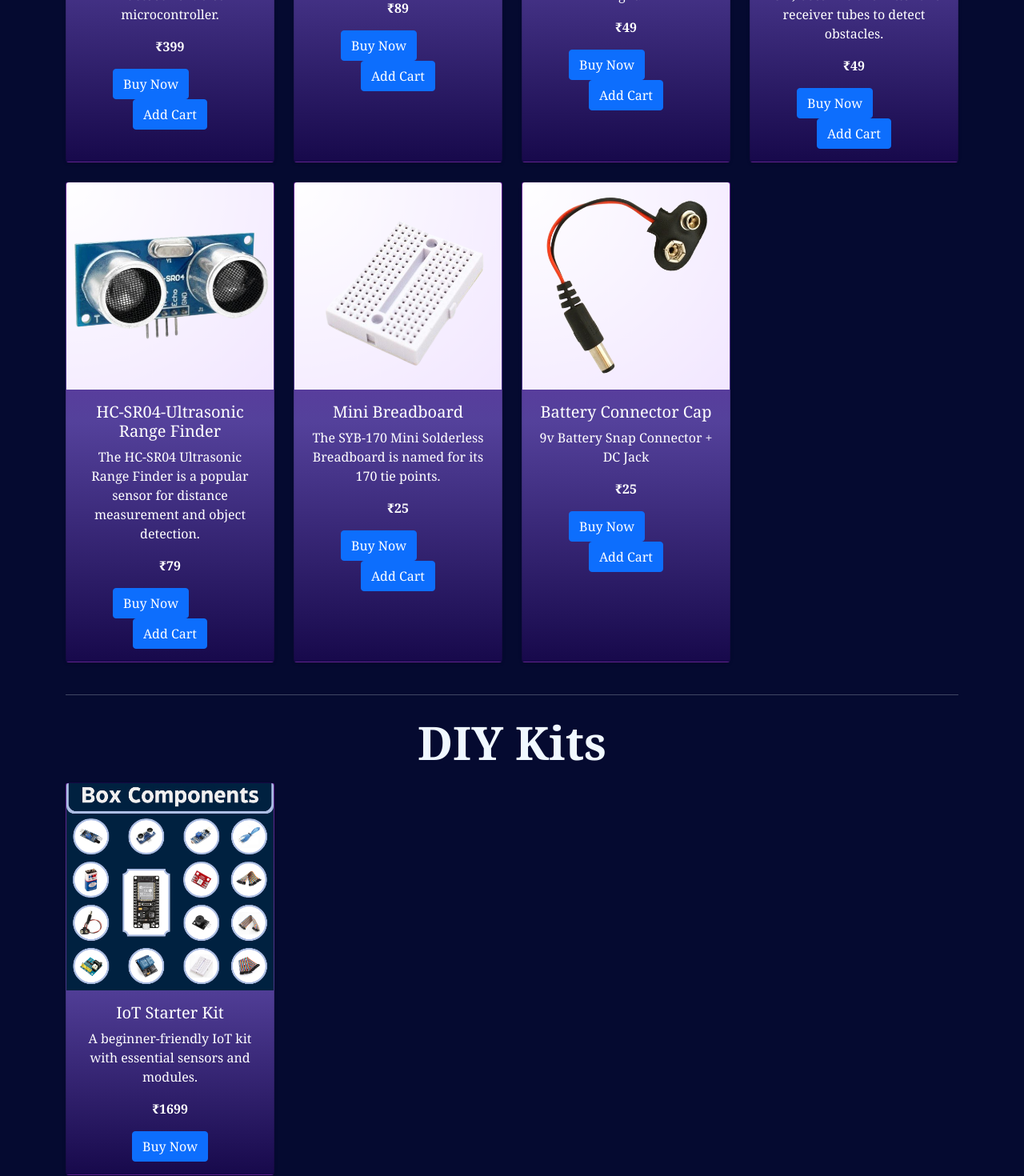
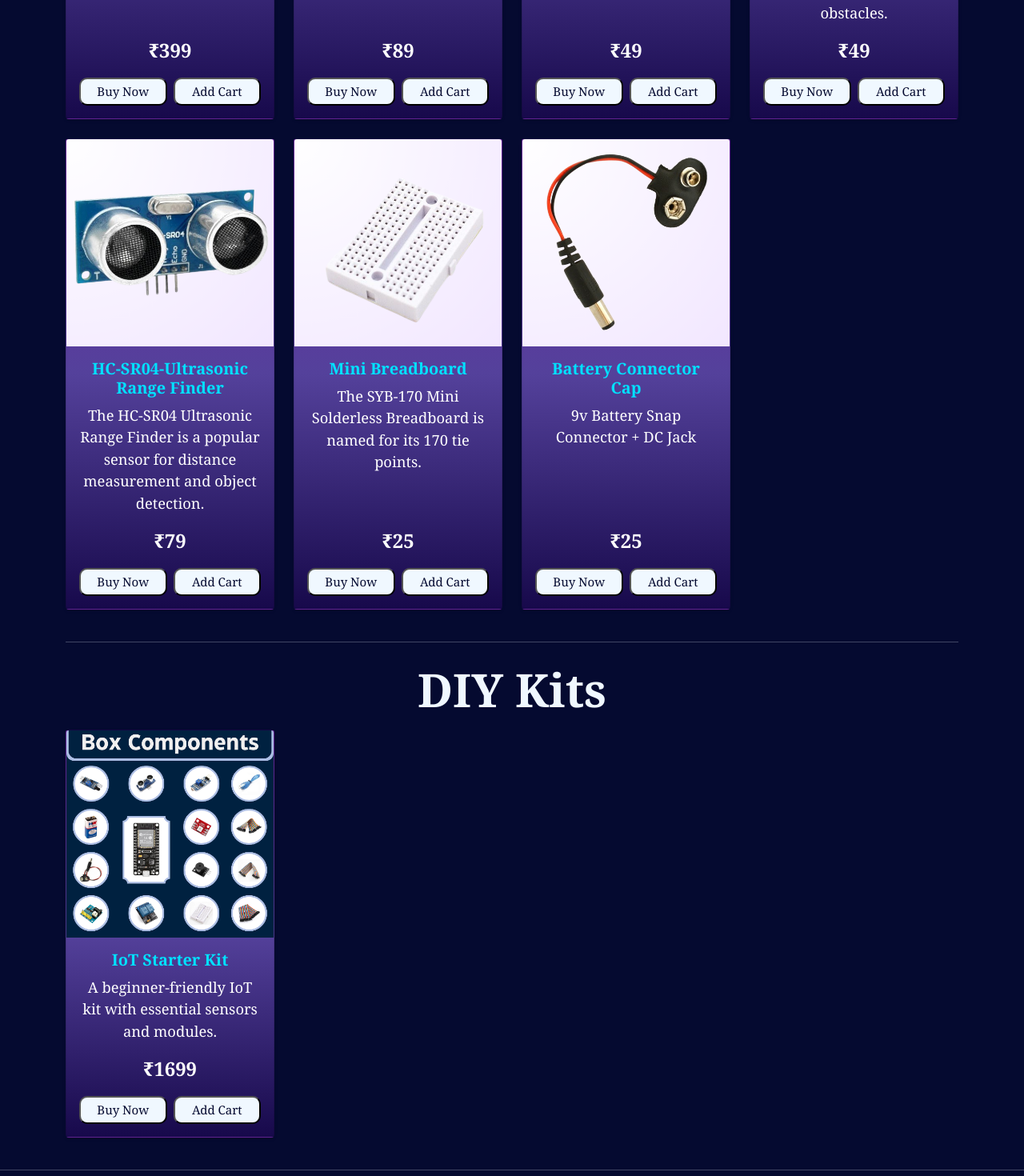
Before and after one commit to GenZonix-Lab/Genzonix, a React (Vite) app: page /products in a window 1280 px wide. Shown: the part 560-2030 px from the top of the page at 80% size. Built offline with nearby package versions, Linux system fonts and the light colour scheme; no server answers; what aws-amplify would draw is missing.

Commit message:
User UI-Change

```diff
--- a/src/App.css
+++ b/src/App.css
@@ -269,7 +269,7 @@
 
 
 .userprofile{
-  box-shadow: 0px 0px 20px #549acf;
+  box-shadow: 0px 0px 10px #549acf;
   border: 2px solid #549acf;
   padding: 20px;
   border-radius: 30px;
@@ -347,3 +347,22 @@
   box-shadow: 0px 0px 4px #cae8ff;;
   transition:300ms all ease-in-out;
 }
+
+.card-product .card-body button{
+ font-size: calc(1 * (0.6vh + 0.8vw));
+ width: 100%;
+}
+
+.card-product .card-body .card-text{
+  font-size: calc(1.1 * (0.8vh + 0.8vw));
+  width: 100%;
+  align-items: end;
+  display: flex;
+ }
+
+ .card-product .card-body .card-title{
+  font-size: calc(1.2 * (0.8vh + 0.8vw));
+  font-weight: bolder;
+  color: #00e1ff;
+  width: 100%;
+  }
--- /dev/null
+++ b/src/application/Auth.css
@@ -0,0 +1,53 @@
+[data-amplify-authenticator] [data-amplify-router] {
+    background-color: transparent;
+    box-shadow: 0px 0px 10px #549acf;
+    border: 0px solid #549acf;
+    padding: 0px 25px;
+    border-radius: 30px;
+    color: #f0f8ff;
+}
+.amplify-tabs__item{
+    color: #f0f8ff;
+    border: 0;
+    background-color: transparent;
+    padding: 10px 20px;
+    font-weight: 400;
+    text-align: center;
+    cursor: pointer;
+    border-radius: 10px 10px 0px 0px;
+    transition: all 0.2s ease-in-out;
+    box-shadow: none;
+}
+.amplify-tabs__item:hover {
+    color: #549acf;
+    border-color: var(--amplify-components-tabs-item-active-border-color);
+}
+.amplify-select{
+    background-color: #cae8ff;
+}
+.amplify-tabs__item--active {
+    color: #f0f8ff;
+    border-color: var(--amplify-components-tabs-item-active-border-color);
+    box-shadow: 0px 2px 2px #549acf;
+    transition-property: none;
+    border-radius: 0px 0px 10px 10px;
+  }
+  .amplify-label {
+    color: #f0f8ff;
+  }
+  .amplify-input {
+    color: #f0f8ff;
+  }
+.amplify-button{
+    background-color: transparent;
+    color: #f0f8ff;
+}
+.amplify-button--primary{
+    background-color: #549acf;
+}
+.amplify-button--link{
+    color:#96bbd7;
+}
+.amplify-tabs__list {
+    border-color: transparent;
+}
--- a/src/application/Auth.jsx
+++ b/src/application/Auth.jsx
@@ -5,6 +5,7 @@
 import '@aws-amplify/ui-react/styles.css';
 import UserDetails from './UserDetails';
 import ProfileUpdate from './ProfileUpdate';
+import './Auth.css';
 
 Amplify.configure(outputs);
 
@@ -12,7 +13,7 @@
 const Auth = () => {
   return (
     <>
-    <div className="container">
+    <div className="container p-4">
       <Authenticator signUpAttributes={['name', 'email', 'phone_number']}>
       {({ signOut, user }) => <UserDetails user={user} signOut={signOut} />}
       </Authenticator>
--- a/src/application/Products.jsx
+++ b/src/application/Products.jsx
@@ -6,14 +6,16 @@
       name: "ESP32 Module with micro-USB cable",
       description: "A powerful Wi-Fi and Bluetooth-enabled microcontroller.",
       price: "₹399",
+      key:"GZXMCESP32",
       image: "/images/ESP32_with_cable.png",
-      checked: true
+      checked: false
     },
     {
       id: 2,
       name: "Relay Module",
       description: "5V Dual Channel Relay Module with Optocoupler.",
       price: "₹89",
+      key:"GZXMODRE",
       image: "/images/5V Dual Channel Relay Module with Optocoupler.png",
       checked: true
     },
@@ -22,6 +24,7 @@
       name: "LDR sensor",
       description: "The Digital LDR Module is used to detect the presence of light.",
       price: "₹49",
+      KEY:"GZXSLDR",
       image: "/images/LDR Sensor.png",
       checked: true
     },
@@ -30,6 +33,7 @@
       name: "IR Sensor Module",
       description: "Infrared Obstacle Avoidance IR Sensor Module (Active Low) uses IR transmitter and receiver tubes to detect obstacles.",
       price: "₹49",
+      key:"GZXSIR",
       image: "/images/IR_Sensor.png",
       checked: true
     },
@@ -38,6 +42,7 @@
       name: "HC-SR04-Ultrasonic Range Finder",
       description: "The HC-SR04 Ultrasonic Range Finder is a popular sensor for distance measurement and object detection.",
       price: "₹79",
+      key:"GZXSUS",
       image: "/images/Ultrasonic Sensor.png",
       checked: true
     },
@@ -46,6 +51,7 @@
       name: "Mini Breadboard",
       description: "The SYB-170 Mini Solderless Breadboard is named for its 170 tie points.",
       price: "₹25",
+      key:"GZXBBB",
       image: "/images/Breadboard.png",
       checked: true
     },
@@ -54,10 +60,13 @@
       name: "Battery Connector Cap",
       description: "9v Battery Snap Connector + DC Jack",
       price: "₹25",
+      key:"GZXBCC",
       image: "/images/connector.png",
       checked: true
     }
   ];
+
+
 
   const kits = [
     {
@@ -65,6 +74,7 @@
       name: "IoT Starter Kit",
       description: "A beginner-friendly IoT kit with essential sensors and modules.",
       price: "₹1699",
+      key:"GZXKITIOT",
       image: '/images/Boxcomponents.png'
     },
    /*  {
@@ -85,18 +95,22 @@
   return (
     <>
     <div className="container text-center">
-    <div className="title"><h2 className="mt-3 p-2">Single Components</h2></div>
-    <div className="row">
+    <div className="title"><h2 className="mt-3 p-2"></h2></div>
+    <div className="row justify-content-center justify-content-lg-start">
       {singleComponents.map(product => (
-        <div key={product.id} className="col-md-3 col-sm-6 mb-4">
-          <div className="card h-100 shadow-sm">
-            <img src={product.image} className="card-img-top" alt={product.name} />
-            <div className="card-body">
-              <h5 className="card-title">{product.name}</h5>
-              <p className="card-text">{product.description}</p>
-              <p className="fw-bold">{product.price}</p>
-              <button className="btn btn-primary me-5">Buy Now</button>
-              <button className="btn btn-primary">Add Cart</button>
+       <div key={product.id} checked={product.checked?'':''} className="col-10 col-md-4 col-lg-3 col-sm-6 mb-4">
+       <div className="card h-100 shadow-sm card-product d-flex flex-column">
+         <img src={product.image} className="card-img-top" alt={product.name} />
+         <div className="card-body d-flex flex-column">
+           <h5 className="card-title">{product.name}</h5>
+           <p className="card-text">{product.description}</p>
+           <div className="mt-auto">
+           <p className="fw-bold fs-4">{product.price}</p>
+             <div className="d-flex justify-content-center align-items-end">
+               <button className="btn-default btn-product-btn me-2 p-1">Buy Now</button>
+               <button className="btn-default btn-product-btn p-1">Add Cart</button>
+             </div>
+           </div>
             </div>
           </div>
         </div>
@@ -104,17 +118,22 @@
     </div>
     <hr />
     <div className="title"><h2 className="mt-3 p-2">DIY Kits</h2></div>
-    <div className="row">
+    <div className="row justify-content-center justify-content-lg-start">
       {kits.map(product => (
-        <div key={product.id} className="col-md-3 col-sm-6 mb-4">
-          <div className="card h-100 shadow-sm">
+        <div key={product.id} className="col-10 col-md-4 col-lg-3 col-sm-6 mb-4">
+          <div className="card h-100 shadow-sm card-product">
             <img src={product.image} className="card-img-top" alt={product.name} />
               {console.log(product.image)}
             <div className="card-body">
               <h5 className="card-title">{product.name}</h5>
               <p className="card-text">{product.description}</p>
-              <p className="fw-bold">{product.price}</p>
-              <button className="btn btn-primary">Buy Now</button>
+              <div className="mt-auto">
+                <p className="fw-bold fs-4">{product.price}</p>
+                <div className="d-flex justify-content-center align-items-end">
+                  <button className="btn-default btn-product-btn me-2 p-1">Buy Now</button>
+                  <button className="btn-default btn-product-btn p-1">Add Cart</button>
+                </div>
+              </div>
             </div>
           </div>
         </div>
--- a/src/application/ProfileUpdate.jsx
+++ b/src/application/ProfileUpdate.jsx
@@ -280,7 +280,7 @@
                   </select></h4></td>
                 </tr>
                 <tr className='address'>
-                  <th><label htmlFor="City" className='pe-3'><h4>City</h4></label></th>
+                  <th><label htmlFor="City" className='pe-3'><h4>District</h4></label></th>
                   <th><h4>:</h4></th>
                   <td><h4><select onChange={handleCityChange} value={formData?.['custom:districtCode'] || ''}>
                       <option key={formData?.['custom:districtCode'] || ''} value={formData?.['custom:districtCode'] || ''}>{formData?.['custom:district'] || 'Select District'}</option>
```
